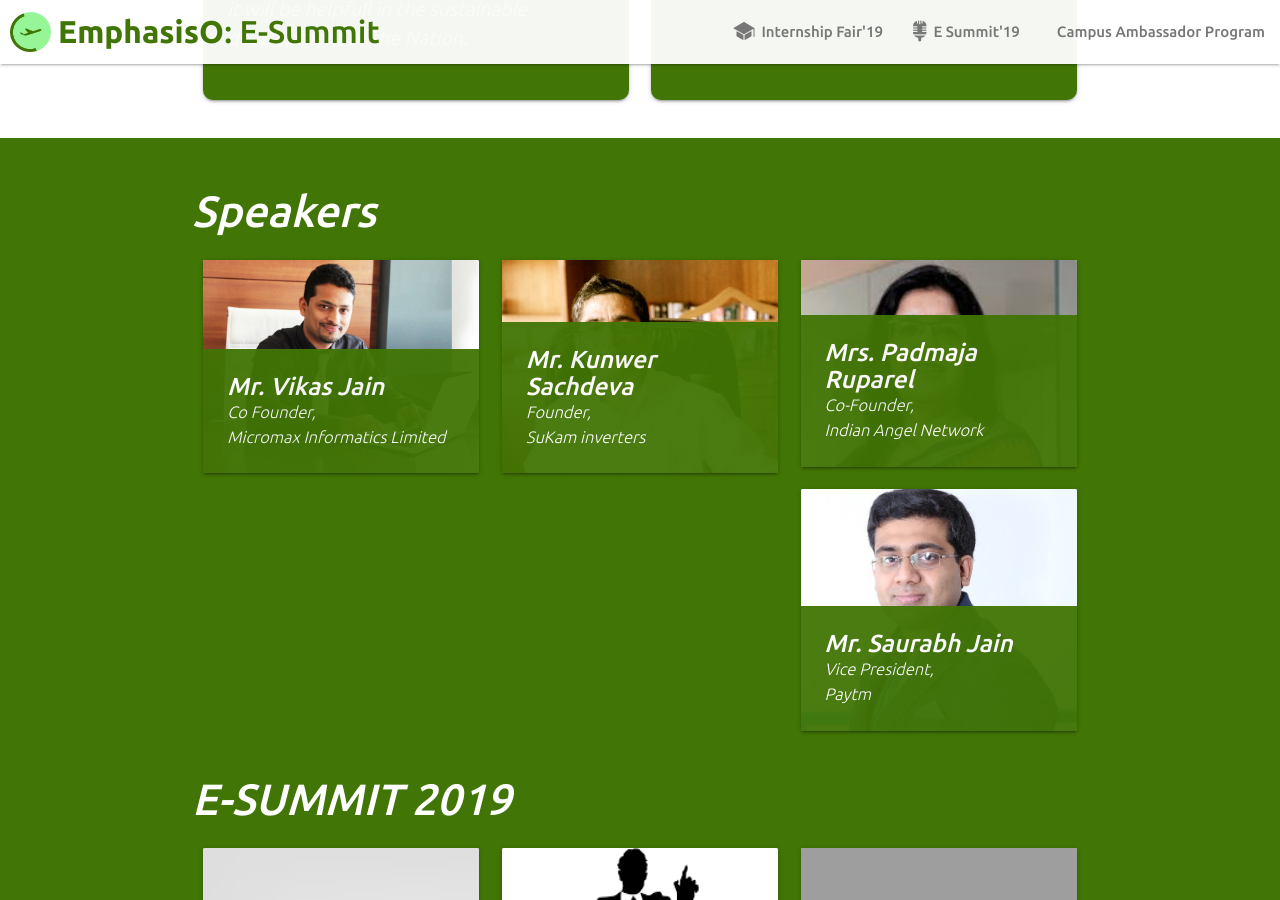
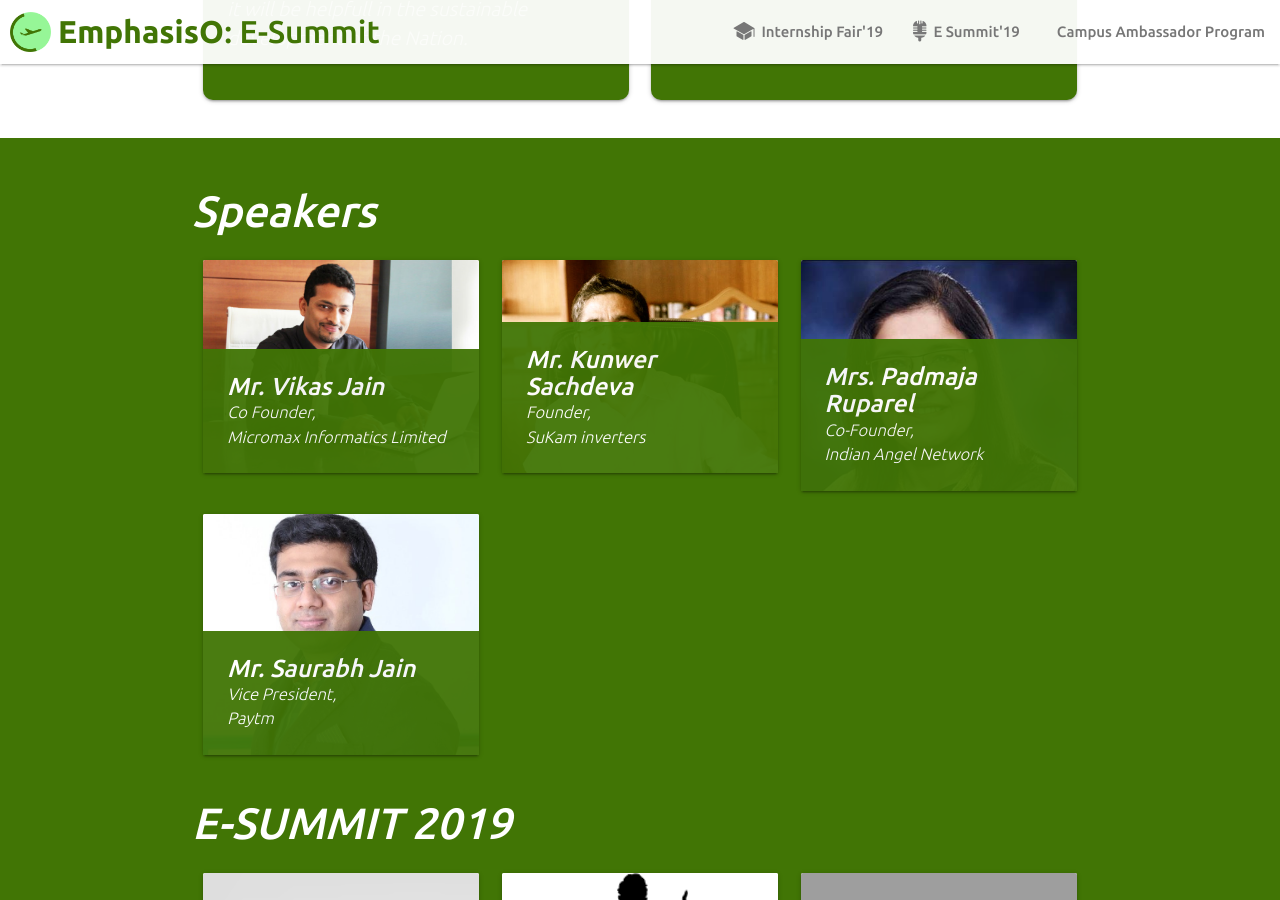
Before and after one commit to FinFO-app/emphasisO.com, a Jekyll site: the page built from index.html, in a window 1280 px wide and 900 px high, scrolled down 1969 px. Built offline with Jekyll 4.4.1, drawn with Linux system fonts in a browser that asks for light colours; grey boxes are pictures that could not be loaded.

Commit message:
Update speakers.yml

```diff
--- a/_data/speakers.yml
+++ b/_data/speakers.yml
@@ -10,7 +10,7 @@
 - name: Mrs. Padmaja Ruparel
   post: Co-Founder
   company: Indian Angel Network
-  image: padmaja_ruparel2.png
+  image: padmaja__ruparel.jpg
 - name: Mr. Saurabh Jain
   post: Vice President
   company: Paytm
```
